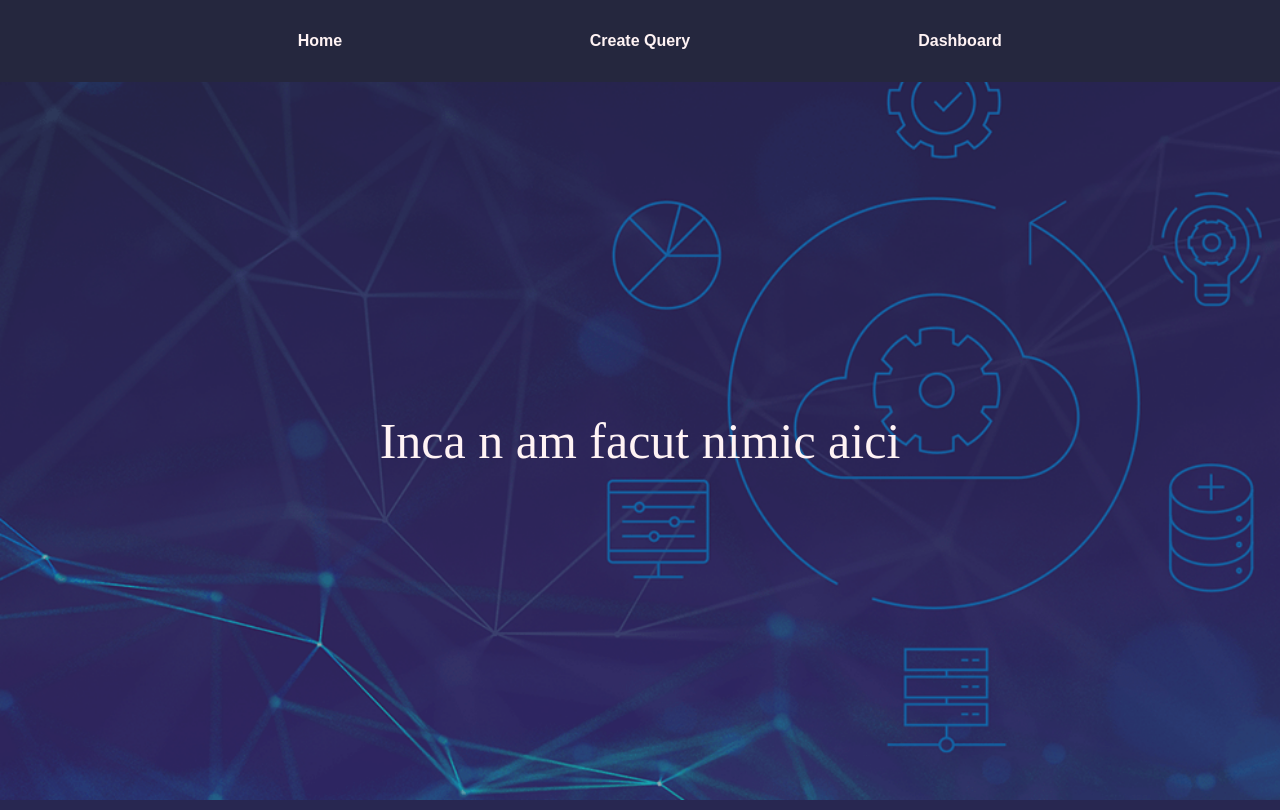
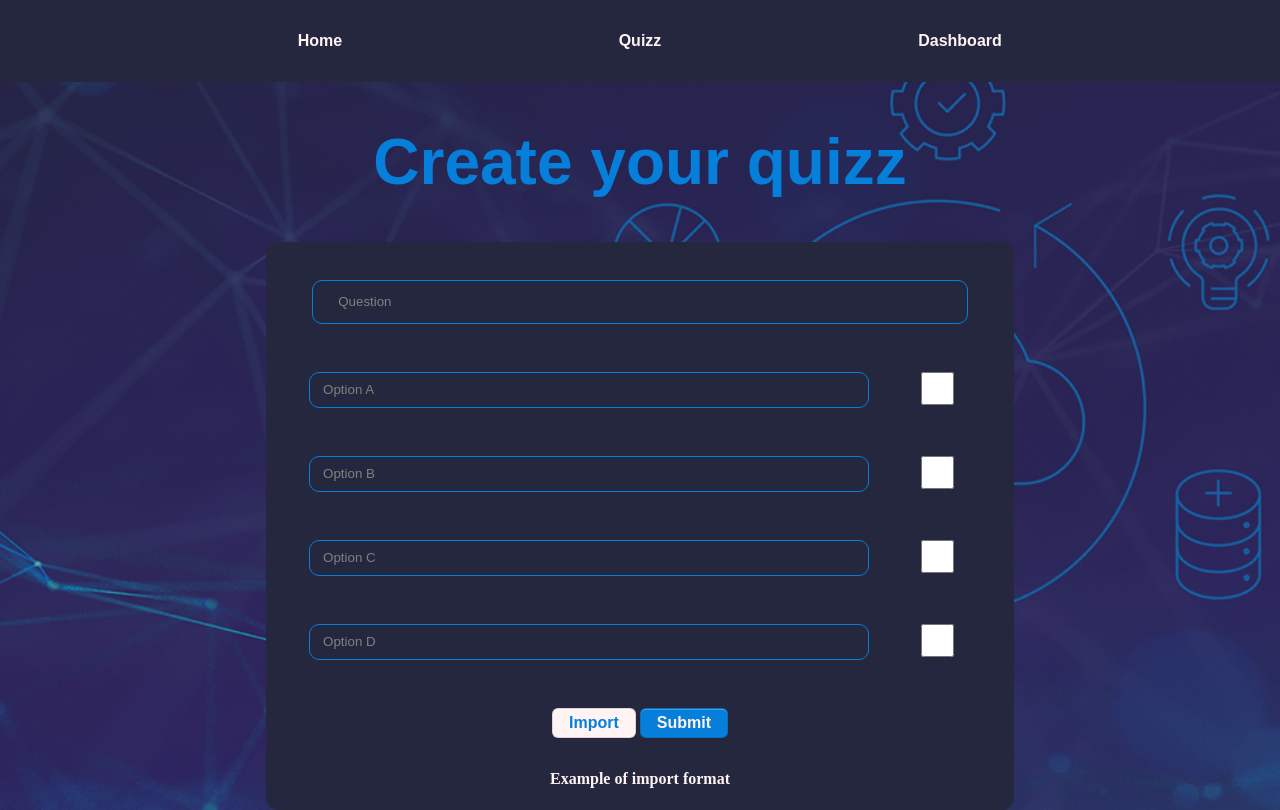
Before and after one commit to RazvanBoita/TW-Proiect, a web app: file createSqlQuery.html in a window 1280 px wide. Run offline with its HTML, style and script files only (its server is not run), Linux system fonts and the light colour scheme.

Commit message:
Create quizz + colors changed + refactor on variables

```diff
--- a/createSqlQuery.html
+++ b/createSqlQuery.html
@@ -1,4 +1,4 @@
-<!-- Author: Razvan -->
+<!-- Author: Stefan -->
 <!DOCTYPE html>
 <html lang="en">
 <head>
@@ -12,10 +12,38 @@
     <header>
         <nav id="navigation-bar">
             <div class="navigation-button-div"><a class="navigation-button" href="index.html">Home</a></div>
-            <div class="navigation-button-div"><a class="navigation-button" href="createSqlQuery.html">Create Query</a></div>
+            <div class="navigation-button-div"><a class="navigation-button" href="quizz.html">Quizz</a></div>
             <div class="navigation-button-div"><a class="navigation-button" href="dashboard.html">Dashboard</a></div>
         </nav>
+        <h1>Create your quizz</h1>
     </header>
-    <div class="create-title">Inca n am facut nimic aici</div>
+    <main>
+        <form class="create-quiz-container" action="https://httpbin.org/get" method="get">
+            <p><input id="quizz-question" type="text" name="quizz-question" id="quizz-question" placeholder="Question" required autocomplete="off"></p>
+            <p class="option">
+                 <input type="text" name="option-A" id="option-0" class="option-input" placeholder="Option A" required autocomplete="off">
+                 <input type="checkbox" name="correct-answear-A" id="correct-answear-0" class="checkbox">
+            </p>
+            <p class="option">
+                <input type="text" name="option-B" id="option-1" class="option-input" placeholder="Option B" required autocomplete="off">
+                <input type="checkbox" name="correct-answear-B" id="correct-answear-1" class="checkbox">
+            </p>
+            <p class="option">
+                <input type="text" name="option-C" id="option-2" class="option-input" placeholder="Option C" required autocomplete="off">
+                <input type="checkbox" name="correct-answear-C" id="correct-answear-2" class="checkbox">
+            </p>
+            <p class="option">
+                 <input type="text" name="option-D" id="option-3" class="option-input" placeholder="Option D" required autocomplete="off">
+                 <input type="checkbox" name="correct-answear-D" id="correct-answear-3" class="checkbox">
+            </p>
+            <p>
+                <input type="file" id="import-button" accept=".json" size="10MB" style="display: none;" />
+                <button id="import-button" type="button" onclick="document.getElementById('import-button').click()">Import</button>
+                <button id="submit-button" type="submit">Submit</button>
+            </p>
+            <a id="import-quizz-link"href="importQuizz.html" target="_blank">Example of import format</a>
+        </form>
+    </main>
+    <script src="js/importQuestion.js"></script>
 </body>
 </html>
--- a/css/createQuery.css
+++ b/css/createQuery.css
@@ -1,7 +1,140 @@
 @import './vars.css';
+
+.option-input{
+    border-radius: 10px;
+    background-color: var(--main-color);
+    border-color: var(--secondary-color);
+    border-width: 1px;
+    border-style: solid;
+
+    color: var(--accent-color);
+    font-family: var(--font-family);
+    width: 47vw;
+    height: 4vh;
+}
+
+input::placeholder
+{
+    color: gray;
+    padding-left: 2%;
+    font-family: var(--font-family);
+}
 
 .create-title{
     margin: auto;
     font-size: 50px;
-    color: var(--bright-white);
+    color: var(--secondary-color);
 }
+
+.create-quiz-container{
+    background-color: var(--main-color);
+    display: flex;
+    flex-direction: column;
+    align-items: center;
+    justify-content: center;
+    margin-inline: auto;
+    gap: 1rem;
+    padding: 1.25rem;
+    max-width: 55vw;
+    min-height: 40vh;
+    min-width: 22vw;
+    border-radius: 0.75rem;
+    border: 2px solid var(--main-color);
+}
+
+.option{
+    display: flex;
+    margin-right: 2vw;
+    padding-left: 2vw;
+}
+
+.checkbox{
+    width: 10%;;
+    cursor: pointer;
+    display: flex;
+    align-items: center;
+    margin-top: 0px;
+    margin-left: 3vw;
+}
+.checkbox:checked{
+    transform: rotate(35deg);
+    width: 16px;
+    margin-left: 12px;
+    border-color: var(--secondary-color);
+    border-top-color: transparent;
+    border-left-color: transparent;
+    border-radius: 0;
+    height: 30px;
+ }
+
+#submit-button{
+    display: inline-block;
+    outline: 0;
+    cursor: pointer;
+    padding: 0.25rem 1rem;
+    font-size: 1rem;
+    font-weight: 600;
+    line-height: 20px;
+    vertical-align: middle;
+    border: 1px solid;
+    border-radius: 6px;
+    color: var(--accent-color);
+    background-color: var(--secondary-color);
+    border-color: #1b1f2326;
+    box-shadow: rgba(27, 31, 35, 0.04) 0px 1px 0px 0px, rgba(255, 255, 255, 0.25) 0px 1px 0px 0px inset;
+    transition: 0.2s;
+}
+
+#submit-button:hover {
+    background-color: var(--secondary-color);
+    opacity: 0.9;
+    border-color: #1b1f2326;
+    transition-duration: 0.1s;
+}
+
+#import-button{
+    display: inline-block;
+    outline: 0;
+    cursor: pointer;
+    padding: 0.25rem 1rem;
+    font-size: 1rem;
+    font-weight: 600;
+    line-height: 20px;
+    vertical-align: middle;
+    border: 1px solid;
+    border-radius: 6px;
+    color: var(--secondary-color);
+    background-color: var(--accent-color);
+    border-color: #1b1f2326;
+    box-shadow: rgba(27, 31, 35, 0.04) 0px 1px 0px 0px, rgba(255, 255, 255, 0.25) 0px 1px 0px 0px inset;
+    transition: 0.2s;
+}
+
+#import-button:hover {
+    background-color: var(--accent-color);
+    opacity: 0.9;
+    border-color: #1b1f2326;
+    transition-duration: 0.1s;
+}
+
+#quizz-question{
+    width: 50vw;
+    height: 5vh;
+    border-radius: 10px;
+    border-color: var(--secondary-color);
+    border-width: 1px;
+    background-color: var(--main-color);
+    border-style: solid;
+    padding-left: 1vw;
+    color: var(--accent-color);
+}
+#import-quizz-link{
+    color: var(--accent-color);
+    font-weight: 600;
+    text-decoration-line: none;
+}
+#import-quizz-link:visited{
+    color: var(--accent-color);
+    font-weight: 600;
+    text-decoration-line: none;
+}
--- a/css/dashboard.css
+++ b/css/dashboard.css
@@ -3,5 +3,5 @@
 .dashboard-title{
     margin: auto;
     font-size: 50px;
-    color: var(--bright-white);
+    color: var(--secondary-color);
 }
--- a/css/menu.css
+++ b/css/menu.css
@@ -9,30 +9,30 @@ body
 h1{
     text-align: center;
     font-family: var(--font-family);
-    color: var(--bright-white);
+    color: var(--secondary-color);
     font-size: 5vw;
 }
 h2{
     text-align: center;
     font-family: var(--font-family);
-    color: var(--light-green);
+    color: var(--accent-color);
     font-weight: 700;
     font-size: 2rem;
 }
 .navigation-button{
-    color: var(--bright-white);
+    color: var(--accent-color);
     font-weight: 600;
     text-decoration-line: none;
     font-family: var(--font-family);
 }
 .navigation-button:visited{
-    color: var(--bright-white);
+    color: var(--accent-color);
     font-weight: 600;
     text-decoration-line: none;
     font-family: var(--font-family);
 }
 .navigation-button:hover{
-    color: var(--light-red);
+    color: var(--secondary-color);
 }
 .navigation-button-div{
     flex-basis: 25vw;
--- a/css/vars.css
+++ b/css/vars.css
@@ -7,11 +7,8 @@
     body si main: 60%; secondary: 30%; third:10% */
     --body-color:rgba(37, 39, 62, 0.95);
     --main-color: rgb(37, 39, 62);
-    --light-red: rgb(239, 58, 86);
-    --bright-white: rgb(255, 243, 244);
-    --normal-green: #2ea44f;
-    --light-blue: #D4E3FF;
-    --light-green: #9FFFBC;
+    --secondary-color: rgb(5, 127, 218);
+    --accent-color: rgb(255, 243, 244);
 
     /* A se utiliza fonturi sans-serif pentru web */
     --font-family: sans-serif;
--- a/dashboard.html
+++ b/dashboard.html
@@ -13,7 +13,7 @@
         <nav id="navigation-bar">
             <div class="navigation-button-div"><a class="navigation-button" href="index.html">Home</a></div>
             <div class="navigation-button-div"><a class="navigation-button" href="createSqlQuery.html">Create Query</a></div>
-            <div class="navigation-button-div"><a class="navigation-button" href="dashboard.html">Dashboard</a></div>
+            <div class="navigation-button-div"><a class="navigation-button" href="quizz.html">Quizz</a></div>
         </nav>
     </header>
     <div class="dashboard-title">Inca n am facut nimic aici</div>
--- /dev/null
+++ b/js/importQuestion.js
@@ -0,0 +1,65 @@
+document.getElementById('import-button').addEventListener('change', function(event) {
+    const file = event.target.files[0];
+    if (!file)
+    {
+        console.log('No file selected.');
+        return;
+    }
+    const reader = new FileReader();
+    reader.onload = function(e) {
+        const content = e.target.result;
+        try {
+            const jsonData = JSON.parse(content);
+            console.log('JSON file selected:', jsonData);
+
+            const quizzTitle = jsonData.quizz_title;
+            const optionsList = jsonData.options;
+            const correctAnswears = jsonData.correct_answears;
+
+            if(quizzTitle === null || optionsList === null || correctAnswears === null)
+            {
+                alert('Title, options or correct answears are invalid!');
+                return;
+            }
+            if(optionsList.length != 4 || correctAnswears.length != 4)
+            {
+                alert('Options or correct answears do not have 4 elements!');
+                return;
+            }
+
+            for(let i=0;i<optionsList.length;i++)
+            {
+                if(correctAnswears[i] === false)
+                    continue;
+                if(correctAnswears[i] === true)
+                {
+                    let checkbox = document.getElementById("correct-answear-" + i);
+                    checkbox.checked = true;
+                    continue;
+                }
+                alert('Invalid answear');
+                return;
+            }
+            for(let i=0;i<optionsList.length;i++)
+            {
+                if(typeof optionsList[i] !== 'string')
+                {
+                    for(let i=0;i<optionsList.length;i++)
+                    {
+                        document.getElementById("correct-answear-" + i).checked = false;
+                    }
+                    alert('Invalid option ' + i);
+                    return;
+                }
+
+                let option = document.getElementById("option-" + i);
+                option.value = optionsList[i];
+            }
+            document.getElementById("quizz-question").value=quizzTitle;
+        } catch (error) {
+            console.error('Error parsing JSON:', error);
+            alert('Invalid JSON file selected. Please select a valid JSON file.');
+        }
+};
+    reader.readAsText(file);
+});
--- a/signUp.html
+++ b/signUp.html
@@ -33,6 +33,7 @@
             </main>
             <footer>
                 <p class="log-in-footer">Already have an accout?<a id="log-in-link" href="logIn.html"> Log in</a></p>
+                <p id="account-exists-error">An account with this email already exists!</p>
             </footer>
         </div>
     </div>
```
Also changed, not shown: css/logIn.css (+15 -11 lines), css/quiz.css (+29 -13 lines), importQuizz.html (added, +21 -0 lines), js/exportQuestion.js (added, +28 -0 lines), quizz.html (+6 -2 lines).
